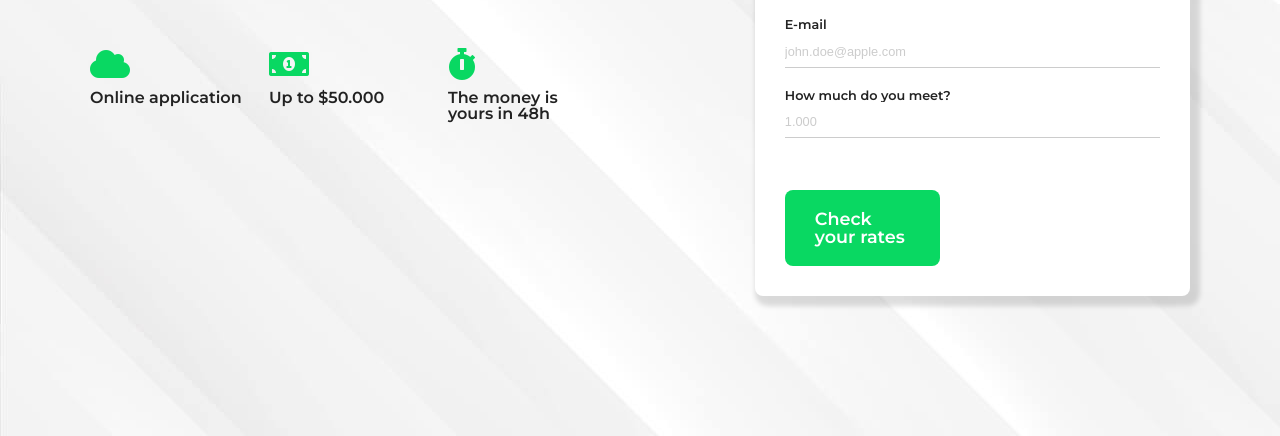
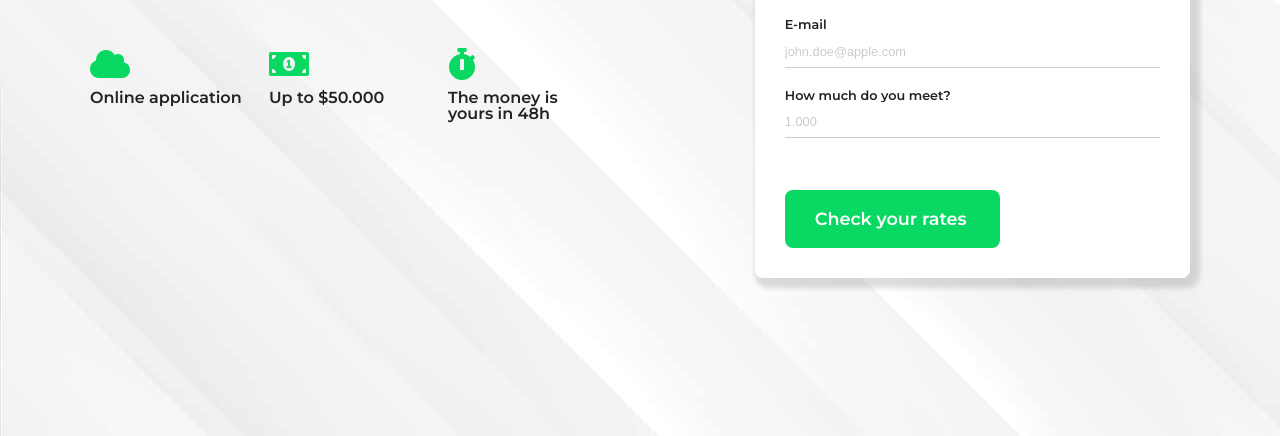
Before and after one commit to tomekwoojcik/Loans__LandingPage, a plain HTML site: page index.html in a window 1280 px wide. Shown: the part 364-800 px from the top of the page. Drawn offline with Linux system fonts and the light colour scheme.

Commit message:
Version 1.1.0

```diff
--- a/css/style.css
+++ b/css/style.css
@@ -157,7 +157,7 @@ input::placeholder{
 }
 
 .button__input{
-    width: 155px;
+    width: 215px;
     padding: 20px 30px;
     background-color: var(--accent-color);
     color: #FFFFFF;
```
